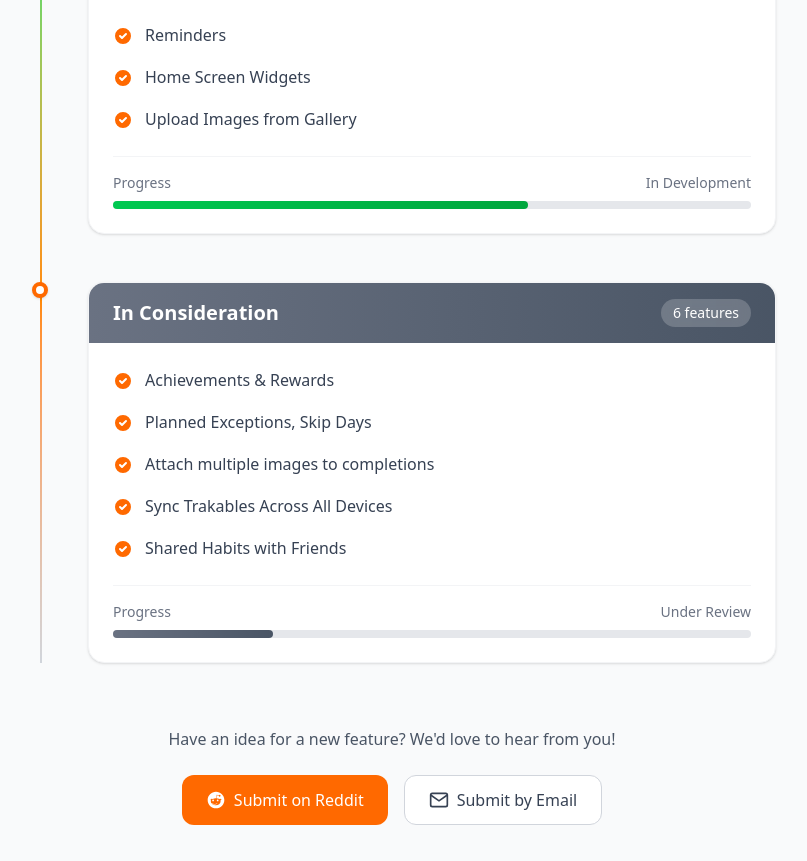
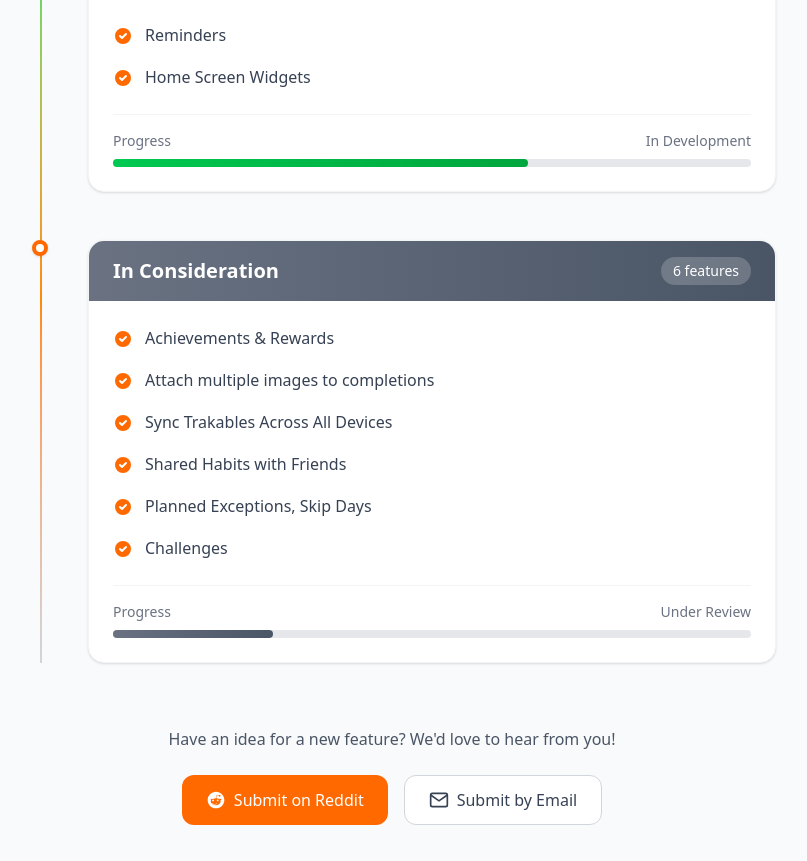
Before and after one commit to insertmike/trakable-landing, a Next.js app: page / in a window 1280 px wide. Shown: the part 2735-3596 px from the top of the page, without its empty margins (248-1055 px from the left). Built offline with nearby package versions, Linux system fonts and the light colour scheme.

Commit message:
Update RoadMap.tsx

```diff
--- a/src/app/components/RoadMap.tsx
+++ b/src/app/components/RoadMap.tsx
@@ -10,7 +10,7 @@ const RoadMap = () => {
       color: "from-green-500 to-green-600",
       borderColor: "border-green-200",
       bgColor: "bg-green-50",
-      items: ["Reminders", "Home Screen Widgets", "Upload Images from Gallery"],
+      items: ["Reminders", "Home Screen Widgets"],
     },
     {
       status: "In Consideration",
@@ -20,10 +20,11 @@ const RoadMap = () => {
       bgColor: "bg-gray-50",
       items: [
         "Achievements & Rewards",
-        "Planned Exceptions, Skip Days",
         "Attach multiple images to completions",
         "Sync Trakables Across All Devices",
         "Shared Habits with Friends",
+        "Planned Exceptions, Skip Days",
+        "Challenges",
       ],
     },
   ];
```
